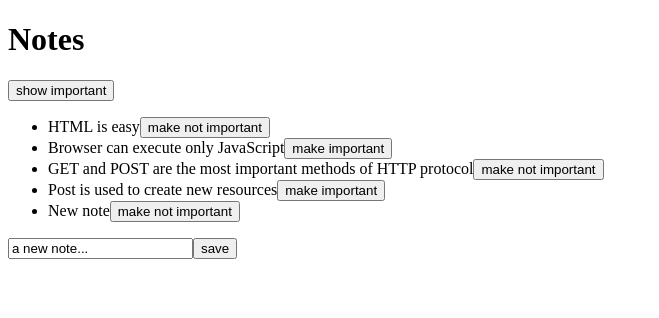
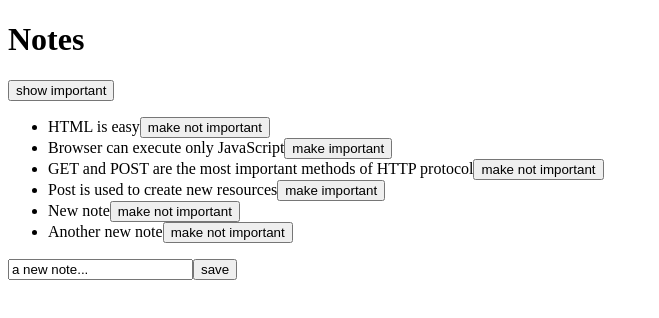
Before and after one commit to Berenix90V/fullstack_webdev_course, a React (Create React App) app in the folder part_2/theory/: page / in a window 1280 px wide. Shown: the top 318 px of the page, without its empty margins (0-659 px from the left). Built offline with nearby package versions, Linux system fonts and the light colour scheme; data requests are answered from the project's data file; the HTML template or start-up script is replaced by a standard one.

Commit message:
defined a module for API services

```diff
--- a/part_2/theory/db.json
+++ b/part_2/theory/db.json
@@ -24,6 +24,11 @@
       "content": "New note",
       "important": true,
       "id": 5
+    },
+    {
+      "content": "Another new note",
+      "important": true,
+      "id": 6
     }
   ]
 }
--- a/part_2/theory/src/App.js
+++ b/part_2/theory/src/App.js
@@ -1,6 +1,6 @@
 import Note from "./components/Note";
 import {useState, useEffect} from "react";
-import axios from "axios";
+import noteServices from "./services/notes"
 
 const App = () => {
     const [notes, setNotes] = useState([])
@@ -9,8 +9,8 @@ const App = () => {
     const notesToShow = showAll? notes : notes.filter((note)=>note.important)
 
     useEffect(() => {
-        axios
-            .get('http://localhost:3001/notes')
+        noteServices
+            .getAll()
             .then(response => {
                 setNotes(response.data)
             })
@@ -25,20 +25,18 @@ const App = () => {
             important: Math.random()<0.5,
             id: notes.length+1
         }
-        axios
-            .post("http://localhost:3001/notes", noteObject)
+        noteServices
+            .create(noteObject)
             .then((response)=>{
-                console.log(response)
-                setNotes(notes.concat(noteObject))
+                setNotes(notes.concat(response.data))
                 setNewNote('')
             })
     }
     const toggleImportanceOf = id => {
-        const url = `http://localhost:3001/notes/${id}`
         const note = notes.find(note=>note.id===id)
         const changedNote = {...note, important: !note.important}
-        axios
-            .put(url, changedNote)
+        noteServices
+            .update(id, changedNote)
             .then(response => setNotes(notes.map(n=>n.id!==id?n:response.data)))
     }
     return (
--- /dev/null
+++ b/part_2/theory/src/services/notes.js
@@ -0,0 +1,20 @@
+import axios from "axios";
+const baseUrl = 'http://localhost:3001/notes'
+
+const getAll = () => {
+    return axios.get(baseUrl)
+}
+
+const create = newObject => {
+    return axios.post(baseUrl, newObject)
+}
+
+const update = (id, newObject) => {
+    return axios.put(`${baseUrl}/${id}`, newObject)
+}
+
+export default{
+    getAll: getAll,
+    create: create,
+    update: update
+}
```
